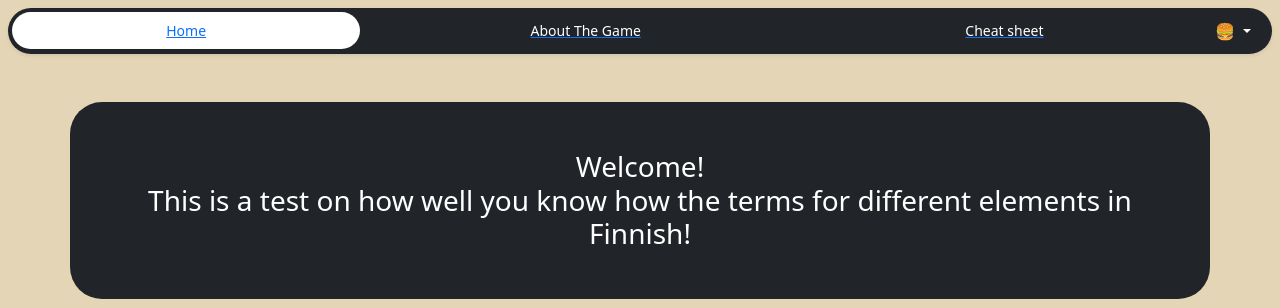
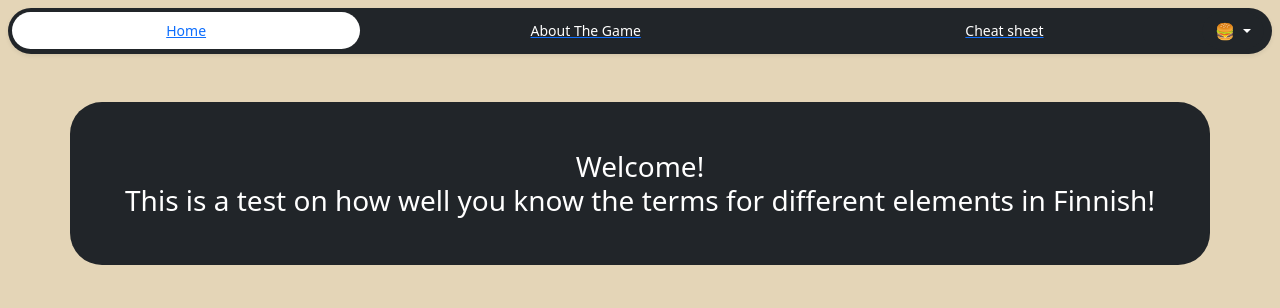
Before and after one commit to Jesse11447/bootstraptest, a plain HTML site: page index.html in a window 1280 px wide. Shown: the top 308 px of the page. Drawn offline with nearby package versions, Linux system fonts and the light colour scheme; a web font is replaced by a local one.

Commit message:
Update index.html

```diff
--- a/index.html
+++ b/index.html
@@ -48,7 +48,7 @@
 <body style="background-color: #e4d5b7;">
 
     <h3 class="container p-5 my-5 bg-dark text-white text-center rounded-5 ">Welcome! <br> This is a test on how well
-        you know how the terms for different elements in Finnish! </h3>
+        you know the terms for different elements in Finnish! </h3>
 
     <div class="container">
         <h1 class="container text-center">Press the button to start <br> The Game</h1>
```
